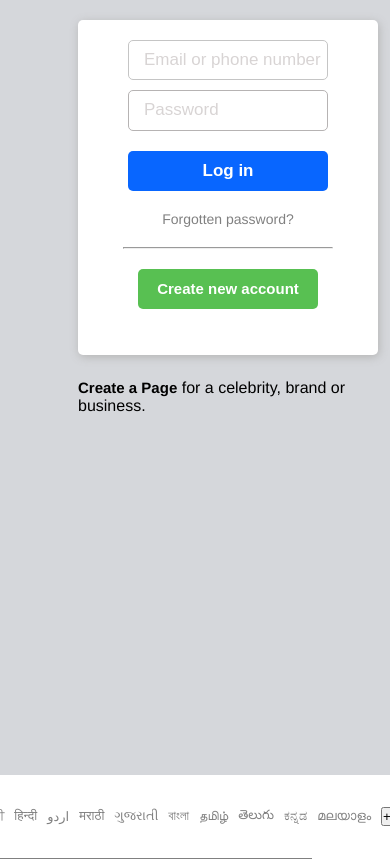
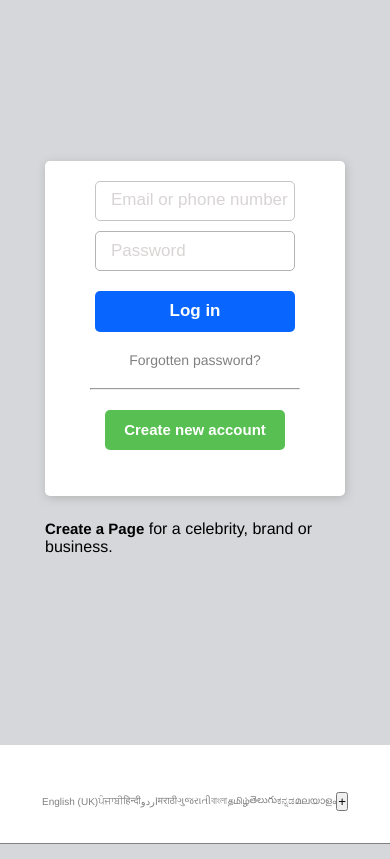
Before and after one commit to PARDEEP110/Facebook-login-page-clone, a plain HTML site: page index.html in a window 390 px wide. Drawn offline with Linux system fonts and the light colour scheme.

Commit message:
maked all necessery things

```diff
--- a/index.html
+++ b/index.html
@@ -6,11 +6,13 @@
     <meta name="viewport" content="width=device-width, initial-scale=1.0">
     <title>Facebook</title>
     <link rel="stylesheet" href="style.css">
+    <link rel="website icon" type="png" style="border-radius: 50px;" href="facebook icon.png">
 </head>
 
 <body>
     <div class="container">
         <div class="login-page">
+
 
 
             <div class="box box1">
@@ -60,38 +62,7 @@
             <a class="language-link lan" href="#">മലയാളം</a>
             <button class="more-lan">+</button>
         </div>
-        <!-- <div class="support">
-            <a href="#" class="supp-link"></a>
-            <a href="#" class="supp-link"></a>
-            <a href="#" class="supp-link"></a>
-            <a href="#" class="supp-link"></a>
-            <a href="#" class="supp-link"></a>
-            <a href="#" class="supp-link"></a>
-            <a href="#" class="supp-link"></a>
-            <a href="#" class="supp-link"></a>
-            <a href="#" class="supp-link"></a>
-            <a href="#" class="supp-link"></a>
-            <a href="#" class="supp-link"></a>
-            <a href="#" class="supp-link"></a>
-            <a href="#" class="supp-link"></a>
-            <a href="#" class="supp-link"></a>
-            <a href="#" class="supp-link"></a>
-            <a href="#" class="supp-link"></a>
-            <a href="#" class="supp-link"></a>
-            <a href="#" class="supp-link"></a>
-            <a href="#" class="supp-link"></a>
-            <a href="#" class="supp-link"></a>
-            <a href="#" class="supp-link"></a>
-            <a href="#" class="supp-link"></a>
-            <a href="#" class="supp-link"></a>
-            <a href="#" class="supp-link"></a>
-            <a href="#" class="supp-link"></a>
-            <a href="#" class="supp-link"></a>
-            <a href="#" class="supp-link"></a>
-            <a href="#" class="supp-link"></a>
-            <a href="#" class="supp-link"></a>
-            <a href="#" class="supp-link"></a>
-            <a href="#" class="supp-link"></a> -->
+
         </div>
     </footer>
 </body>
--- a/style.css
+++ b/style.css
@@ -10,7 +10,9 @@ body {
     font-family: Helvetica, Arial, sans-serif;
     background-color: #d5d7db;
 }
-
+.websiteicon{
+    border-radius: 50px;
+}
 .container {
     width: 100lvw;
     height: 80svh;
@@ -150,21 +152,24 @@ hr {
     position: relative;
     top: 60px;
 }
-
+.recponsive-logos{
+    display: none;
+}
 
 /* this is for link bar at the bottome or footer. */
 
 
-/* .footer{
+.footer{
+    width: 100vw;
+   position: absolute;
+   bottom: 0px;
 
-    width: 100vw;
-    display: flex;
-    justify-content: flex-start;
-    }                     */
+    }
 .link-bar {
     padding: 10px;
     font-size: 13px;
     display: flex;
+    flex-wrap: wrap;
     margin-top: 15px;
     width: 70vw;
     border-bottom: 1px solid grey;
@@ -192,6 +197,8 @@ hr {
        width: 300px;
  }
     .login-page{
+        align-items: center;
+        justify-content: center;
         flex-direction: column;
         margin-bottom: 20px;
         margin-top: 20px;
@@ -211,13 +218,21 @@ hr {
     }
     .link-bar{
     height: 10vh;
-    width: 80vw;
+    width: 100vw;
     flex-shrink: 22;
     }
     hr{
         width: 210px;
     }
-    .moto{
-        width: 200px;
+    .lan{
+        font-size: 10px;
+        padding: 0px;
+        margin: 0px;
+    }
+    .recponsive-logo-container{
+        background-image: url(facebook-icon.png);
+        height: 80px;
+        border-radius: 50px;
+        z-index: 10;
     }
 }
```
Also changed, not shown: facebook-icon.png (added).
